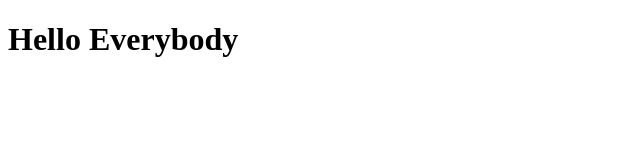
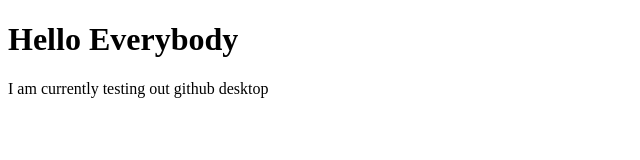
Before and after one commit to meariidesu/-git-exercise, a plain HTML site: page index.html in a window 1280 px wide. Shown: the whole page, without its empty margins (0-640 px from the left). Drawn offline with Linux system fonts and the light colour scheme.

Commit message:
added a paragraph tag

```diff
--- a/index.html
+++ b/index.html
@@ -6,6 +6,7 @@
   </head>
   <body>
     <h1>Hello Everybody</h1>
+    <p>I am currently testing out github desktop </p>
 
   </body>
 </html>
```
